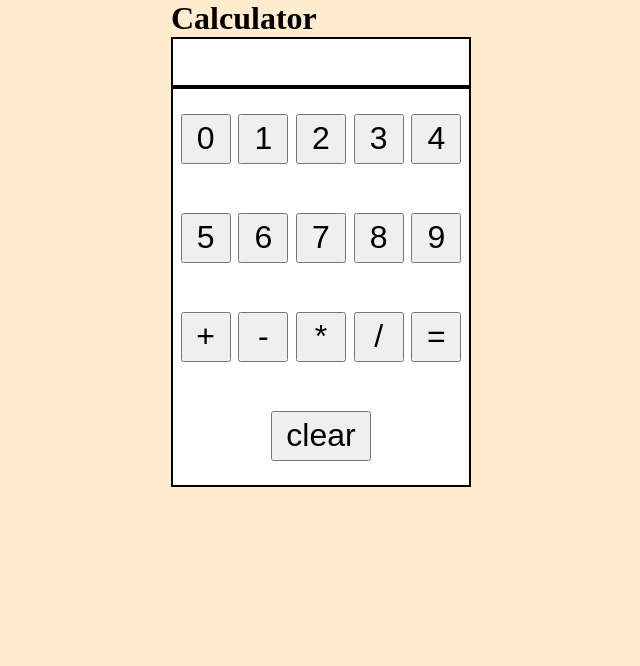
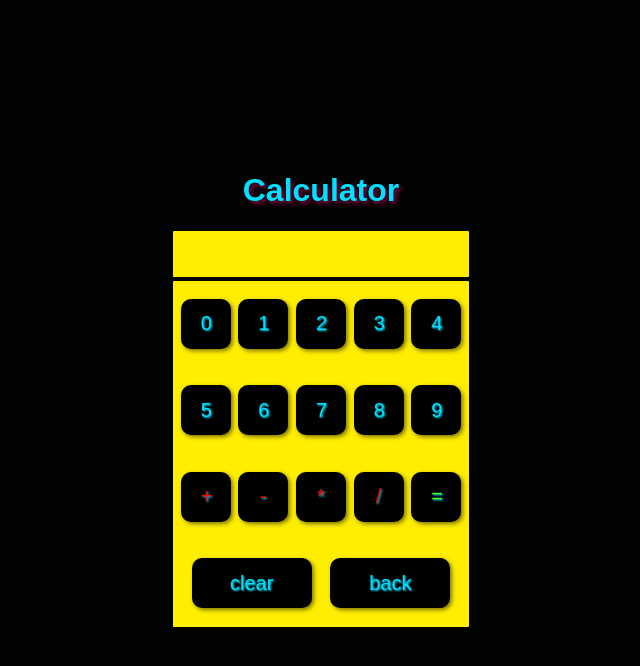
Before and after one commit to temery1213/calculator, a plain HTML site: page index.html in a window 1280 px wide. Shown: the whole page, without its empty margins (319-959 px from the left). Drawn offline with Linux system fonts and the light colour scheme; a web font is replaced by a local one.

Commit message:
UI redesigned. basic calculator logic functioning.
//todo//

backspace
decimal input
float limiting

```diff
--- a/index.html
+++ b/index.html
@@ -1,13 +1,15 @@
 <!DOCTYPE html>
 <html lang="en">
 <head>
-    <link rel="stylesheet" href="styles.css">
+     <link rel="stylesheet" href="styles.css">
     <meta charset="UTF-8">
     <meta name="viewport" content="width=device-width, initial-scale=1.0">
-    <title>Document</title>
+    <title>Calculator</title>
+    <link href="https://fonts.cdnfonts.com/css/cyberpunk-is-not-dead" rel="stylesheet">
+
 </head>
 <body>
-    <h1>Calculator</h1>
+    <h1 class="h1">Calculator</h1>
     <div class="display" id="flextopcontainer"></div>
     <div class="container" id="flexContainer">
 
@@ -27,6 +29,7 @@
             <button id="numdivide" type="button">/</button>
             <button id="numequals" type="button">=</button>
             <button id="clear" type="button">clear</button>
+            <button id="backspace" type="button">back</button>
 
     </div>
 
--- a/styles.css
+++ b/styles.css
@@ -10,39 +10,59 @@ html {
 }
 
 body {
-    min-height: 100vh;
-    background-color: blanchedalmond;
+
+    background-color: rgb(1, 3, 3);
+    font-family: 'Cyberpunk is not dead', sans-serif;
+    color: #00e1ff;
+    display: flex;
+    flex-direction: column;
+    align-items: center; /* Center horizontally */
+    justify-content: center; /* Center vertically */
+    height: 100vh; /* Set the body height to the viewport height */
+    text-shadow: 2px 2px 4px rgba(0, 0, 0, 0.5);
 }
 
 .container {
     display: flex;
-    border: 2px solid black;
+    border: 2px solid #000000;
     width: 300px;
-    height: 400px;
+    height: 350px;
     overflow: hidden;
-    background-color: white;
+    background-color: #ffee00;
     justify-content: space-evenly;
     align-items: center;
     flex-wrap: wrap;
+    border-radius: 3px;
 
 }
 
 .display {
     display: flex;
     flex-wrap: wrap;
-    justify-content: flex-start; /* Start from the left */
-    border: 2px solid black;
+    justify-content: flex-end; /* Start from the left */
+    border: 2px solid #050505;
     width: 300px;
     height: 50px;
     overflow: hidden;
-    background-color: white;
+    background-color: #ffee00;
+    font-size: xx-large;
+    border-radius: 3px;
+    padding: auto;
 
 }
+
+
+
 
 .h1 {
     display: flex;
     justify-content: center;
     align-items: center;
+    font-family: 'Cyberpunk is not dead', sans-serif;
+    color: #00e1ff;
+    margin: 0;
+    text-shadow: 3px 3px 4px rgba(247, 3, 117, 0.5);
+    padding-bottom: 20px;
 }
 
 
@@ -53,13 +73,47 @@ button {
    flex-wrap: wrap;
    height: 50px;
    width: 50px;
+   font-size: 20px; /* Adjust the font size as needed */
+   background-color: #000000; /* Button background color */
+   color: #00e1ff; /* Button text color */
+   padding: 10px 20px; /* Adjust padding as needed */
+   border: none; /* Remove button border */
+   cursor: pointer; /* Add a pointer cursor on hover */
+   font-family: 'Cyberpunk is not dead', sans-serif;
+    border-radius: 10px;
+    box-shadow: 2px 2px 4px rgba(0, 0, 0, 0.5);
+   /* Apply text shadow */
+   text-shadow: 1px 1px 2px #03dbf8; /* Horizontal offset, vertical offset, blur radius, shadow color */
+}
+
+button:hover {
+    background-color: #00e1ff;
+}
 
 
 
 
+#clear {
+
+    width: 120px;
 }
 
-#clear {
+#backspace {
 
-    width: 100px;
+    width: 120px;
 }
+
+
+
+/* button hover */
+.text:hover::after {
+    transform: translate(5px, 5px); /* Add a subtle animation on hover */
+}
+
+#numadd, #numsubtract, #nummultiply, #numdivide  {
+    color: rgb(255, 0, 0);
+}
+
+#numequals {
+    color: rgb(71, 255, 47);
+}
```
Also changed, not shown: calculator.js (+10 -8 lines).
